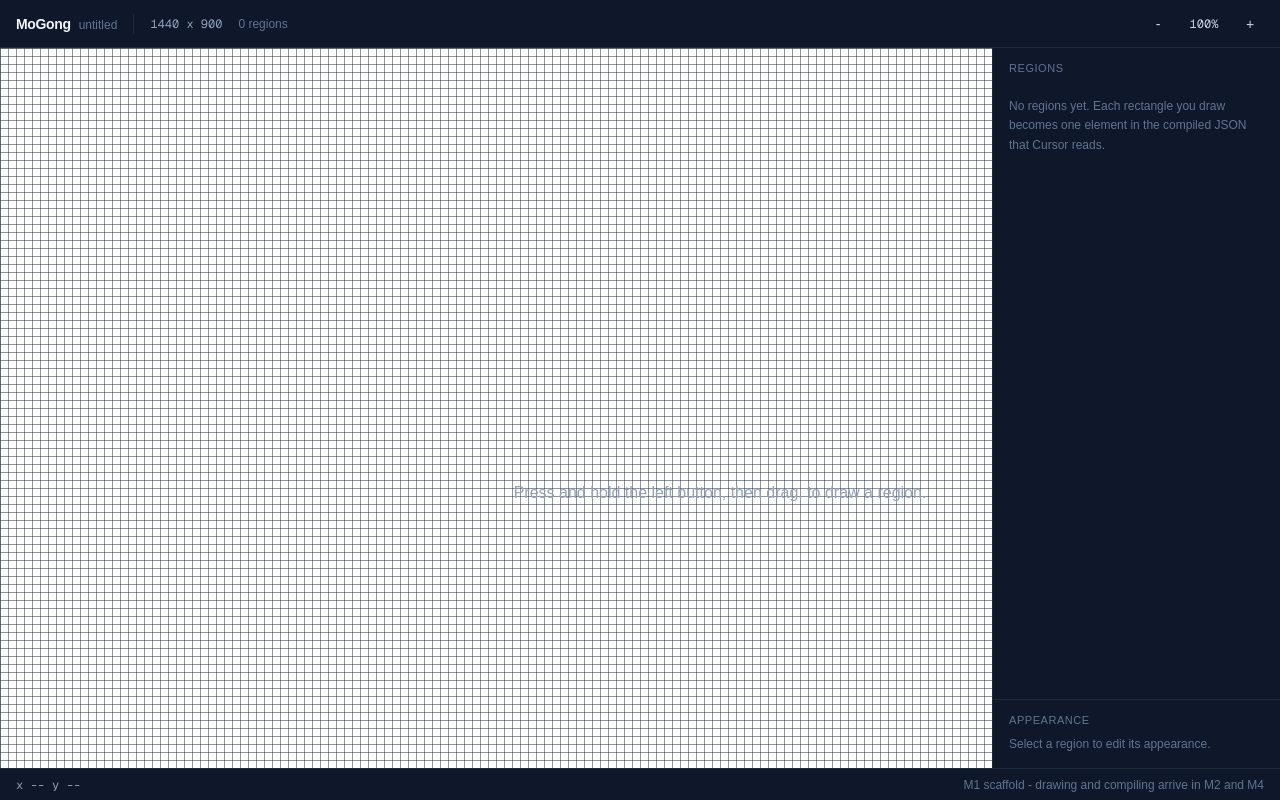
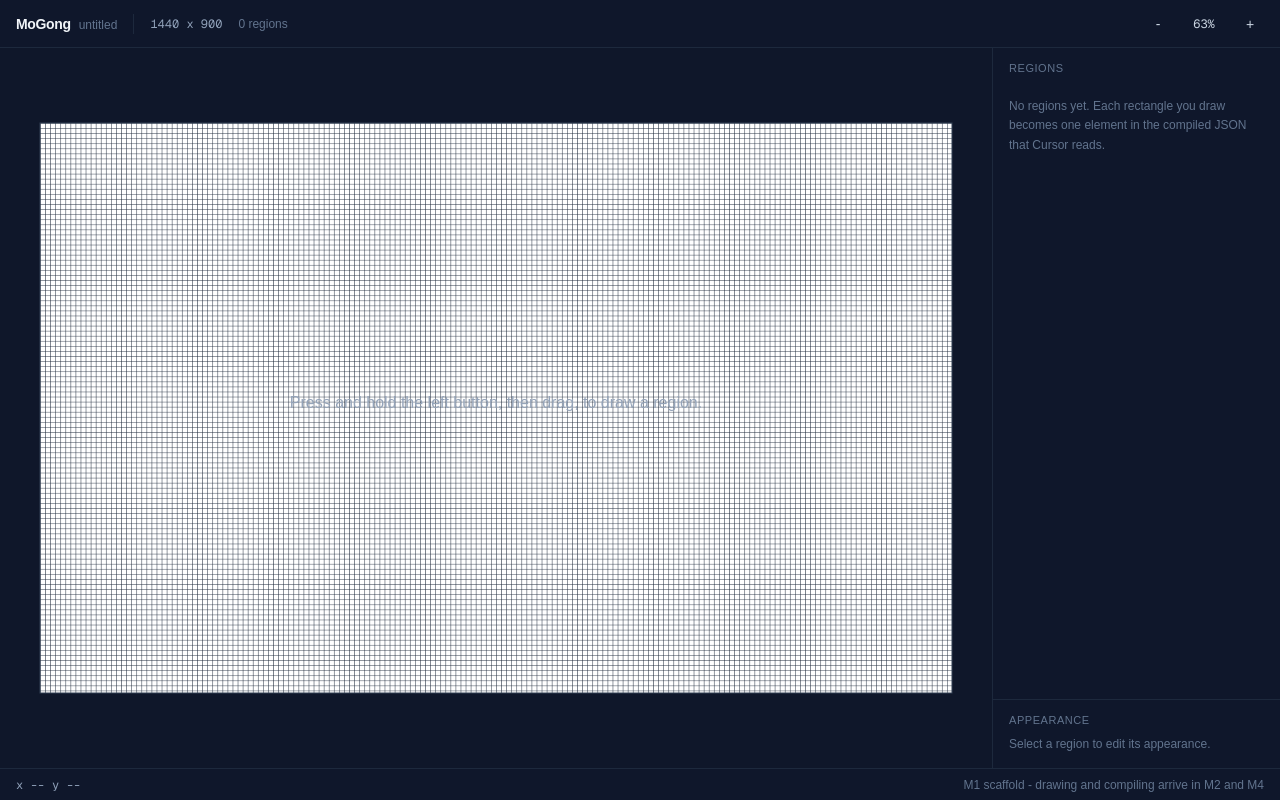
Before and after one commit to Linson1129/MoGong, a Next.js app in the folder frontend/: page / in a window 1280 px wide. Built offline with nearby package versions, Linux system fonts and the light colour scheme.

Commit message:
feat(canvas): fit-to-view on mount
- Add fitToView action to view store
- Calculates zoom to fit canvas within container with 40px margin
- Centers canvas with computed panX/panY
- Called on mount and window resize
- All 116 frontend tests pass, lint clean, build succeeds

```diff
--- a/frontend/src/components/canvas/svg-canvas.tsx
+++ b/frontend/src/components/canvas/svg-canvas.tsx
@@ -48,19 +48,6 @@ export function SvgCanvas() {
   // Context menu state: position and which element it is for. Null when closed.
   const [contextMenu, setContextMenu] = useState<{ x: number; y: number; elementId: string } | null>(null);
 
-  // Canvas bounding rect for positioning the note editor. Updated on mount and resize.
-  const [canvasRect, setCanvasRect] = useState<DOMRect | null>(null);
-  useEffect(() => {
-    const updateRect = () => {
-      if (svgRef.current) {
-        setCanvasRect(svgRef.current.getBoundingClientRect());
-      }
-    };
-    updateRect();
-    window.addEventListener("resize", updateRect);
-    return () => window.removeEventListener("resize", updateRect);
-  }, []);
-
   const zoom = useViewStore((state) => state.zoom);
   const panX = useViewStore((state) => state.panX);
   const panY = useViewStore((state) => state.panY);
@@ -68,6 +55,24 @@ export function SvgCanvas() {
   const zoomAt = useViewStore((state) => state.zoomAt);
   const panBy = useViewStore((state) => state.panBy);
   const setPanning = useViewStore((state) => state.setPanning);
+  const fitToView = useViewStore((state) => state.fitToView);
+
+  // Canvas bounding rect for positioning the note editor. Updated on mount and resize.
+  // Also calls fitToView on mount so the canvas is centered and scaled to fit the container.
+  const [canvasRect, setCanvasRect] = useState<DOMRect | null>(null);
+  useEffect(() => {
+    const updateRect = () => {
+      if (svgRef.current) {
+        const rect = svgRef.current.getBoundingClientRect();
+        setCanvasRect(rect);
+        // Fit to view on mount: center the canvas and choose a zoom that shows the whole thing.
+        fitToView(rect.width, rect.height, canvas.width, canvas.height);
+      }
+    };
+    updateRect();
+    window.addEventListener("resize", updateRect);
+    return () => window.removeEventListener("resize", updateRect);
+  }, [canvas.width, canvas.height, fitToView]);
 
   /**
    * Screen coordinates to canvas coordinates, through the one shared implementation.
--- a/frontend/src/stores/use-view-store.ts
+++ b/frontend/src/stores/use-view-store.ts
@@ -32,6 +32,12 @@ interface ViewActions {
   panByStep: (dx: number, dy: number, coarse: boolean) => void;
   setPanning: (active: boolean) => void;
   resetView: () => void;
+  /**
+   * Fit the canvas within the container, centering it and choosing a zoom that shows the whole
+   * canvas. Called once on mount so the user sees the layout immediately rather than an empty
+   * corner at 100% zoom.
+   */
+  fitToView: (containerWidth: number, containerHeight: number, canvasWidth: number, canvasHeight: number) => void;
 }
 
 export type ViewStore = ViewState & ViewActions;
@@ -97,4 +103,17 @@ export const useViewStore = create<ViewStore>((set) => ({
   setPanning: (active) => set(() => ({ isPanning: active })),
 
   resetView: () => set(() => ({ zoom: 1, panX: 0, panY: 0 })),
+
+  fitToView: (containerWidth, containerHeight, canvasWidth, canvasHeight) =>
+    set(() => {
+      // Choose a zoom that fits the entire canvas within the container, with a small margin.
+      const margin = 40;
+      const availableWidth = containerWidth - margin * 2;
+      const availableHeight = containerHeight - margin * 2;
+      const zoom = clampZoom(Math.min(availableWidth / canvasWidth, availableHeight / canvasHeight));
+      // Center the canvas within the container.
+      const panX = (containerWidth - canvasWidth * zoom) / 2;
+      const panY = (containerHeight - canvasHeight * zoom) / 2;
+      return { zoom, panX, panY };
+    }),
 }));
```
